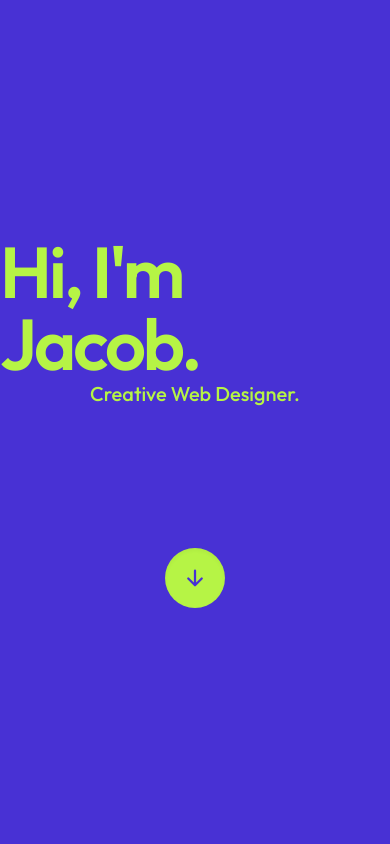
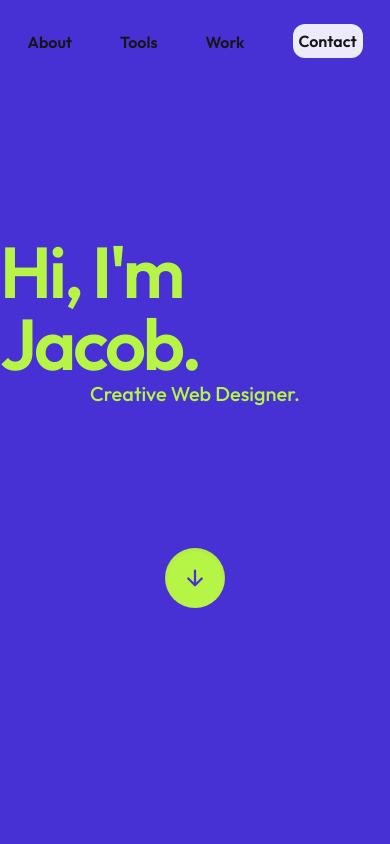
Before and after one commit to Kubanec01/Portfolio, a React (Vite) app: page / in a window 390 px wide. Shown: the top 844 px of the page. Built offline with nearby package versions, Linux system fonts and the light colour scheme.

Commit message:
dorobenie responsivity na navbar

```diff
--- a/src/components/navbar/Navbar.tsx
+++ b/src/components/navbar/Navbar.tsx
@@ -1,15 +1,25 @@
 import { Nav } from "react-bootstrap";
 import Navbar from "react-bootstrap/Navbar";
 import style from "./navbar.module.scss";
-import { useScreenWidth } from "../../hooks/useScreenWidth";
+import { useScrollPosition } from "../../hooks/useScrollPosition";
 
 export const NavBar = () => {
-  const screenWidth = useScreenWidth();
+  // STYLES
+  const coloredBg = "bg-[#ffffff99] backdrop-blur-md";
+  const transparentBg = "bg-transparent";
+  const transparentBtn = "bg-transparent";
+  const coloredBtn = "bg-[#ffffffe5]";
+
+  const isAtTopPosition = useScrollPosition();
 
   return (
-    <Navbar className="absolute top-0 left-0 w-full mt-[30px] flex justify-center items-center">
-      {screenWidth > 640 ? (
-        <Nav className="lg:text-xl text-lg 2xl:gap-24 lg:gap-20 gap-16 max-w-[1300px] flex justify-center font-semibold text-secondary">
+    <Navbar className="fixed w-full mt-[18px] flex justify-center items-center z-[5000]">
+      <Nav
+        className={`${
+          isAtTopPosition ? transparentBg : coloredBg
+        } lg:text-xl md:text-lg lg:gap-20 md:gap-16 gap-12 flex justify-center items-center font-semibold text-secondary
+        md:px-8 px-6 md:py-3 py-2 rounded-[30px] duration-300`}
+      >
         <a className={style.link} href="">
           About
         </a>
@@ -20,17 +30,14 @@ export const NavBar = () => {
           Work
         </a>
         <a
-            className={`text-[#161616] bg-[#ffffffe5] flex justify-center items-center lg:w-[90px] w-[80px] h-[34px] rounded-xl -mt-[2px]`}
+          className={`${
+            isAtTopPosition ? coloredBtn : transparentBtn
+          } text-[#161616] flex justify-center items-center lg:w-[90px] md:w-[80px] w-[70px] h-[34px] rounded-xl -mt-[2px] duration-300`}
           href=""
         >
           Contact
         </a>
       </Nav>
-      ) : (
-        ""
-      )}
     </Navbar>
   );
 };
-
-// ! tu treba dorobit navbar ak je sirka stranky pod 640px
--- /dev/null
+++ b/src/hooks/useScrollPosition.tsx
@@ -0,0 +1,23 @@
+import { useEffect, useState } from "react";
+
+export const useScrollPosition = () => {
+  const [isAtTop, setIsAtTop] = useState(true);
+
+  useEffect(() => {
+    const isAtTopPosition = () => {
+      if ((window.scrollY === 0)) {
+        setIsAtTop(true);
+      } else {
+        setIsAtTop(false);
+      }
+    };
+
+    window.addEventListener("scroll", isAtTopPosition);
+
+    return () => {
+      window.removeEventListener("scroll", isAtTopPosition);
+    };
+  }, []);
+
+  return isAtTop;
+};
```
Lines whose indentation alone changed are shown as unchanged.
